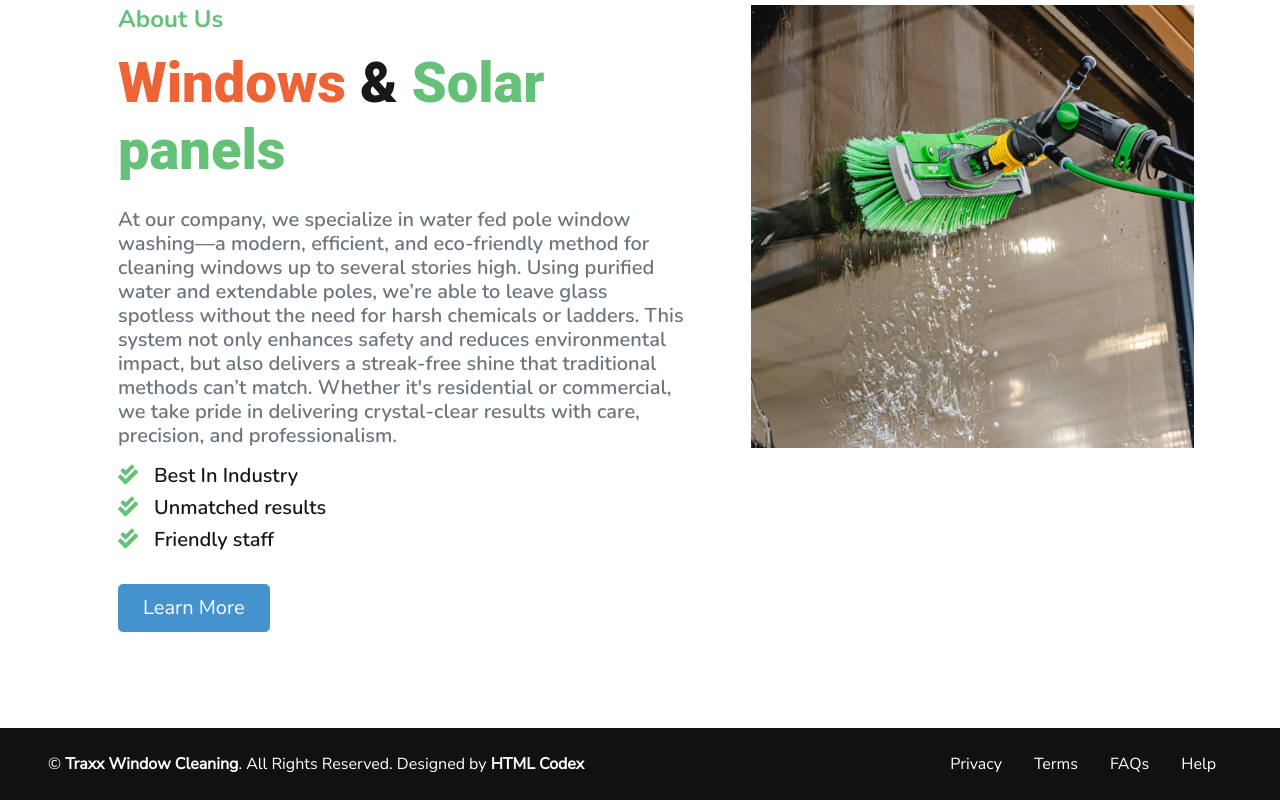
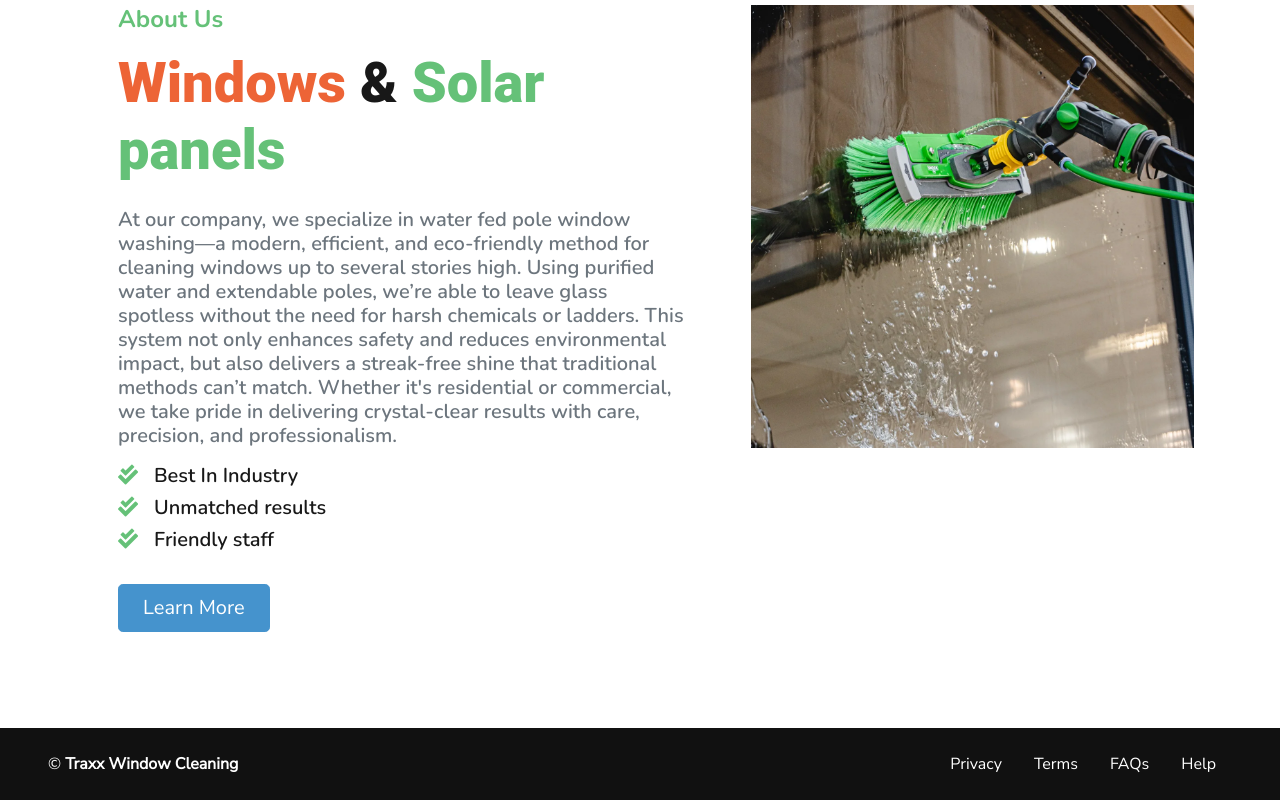
Before and after one commit to ArtEspinosa/TraxxServices, a plain HTML site: page index.html in a window 1280 px wide. Shown: the part 1662-2462 px from the top of the page. Drawn offline with nearby package versions, Linux system fonts and the light colour scheme.

Commit message:
Update index.html
Delete Unnecessary Footer designed item

```diff
--- a/index.html
+++ b/index.html
@@ -1098,11 +1098,7 @@
         <div class="col-md-6 text-center text-md-left mb-3 mb-md-0">
           <p class="m-0 text-white">
             &copy;
-            <a class="text-white font-weight-bold" href="#">Traxx Window Cleaning</a>.
-            All Rights Reserved. Designed by
-            <a class="text-white font-weight-bold" href="https://htmlcodex.com"
-              >HTML Codex</a
-            >
+            <a class="text-white font-weight-bold" href="#">Traxx Window Cleaning</a>
           </p>
         </div>
         <div class="col-md-6 text-center text-md-right">
```
